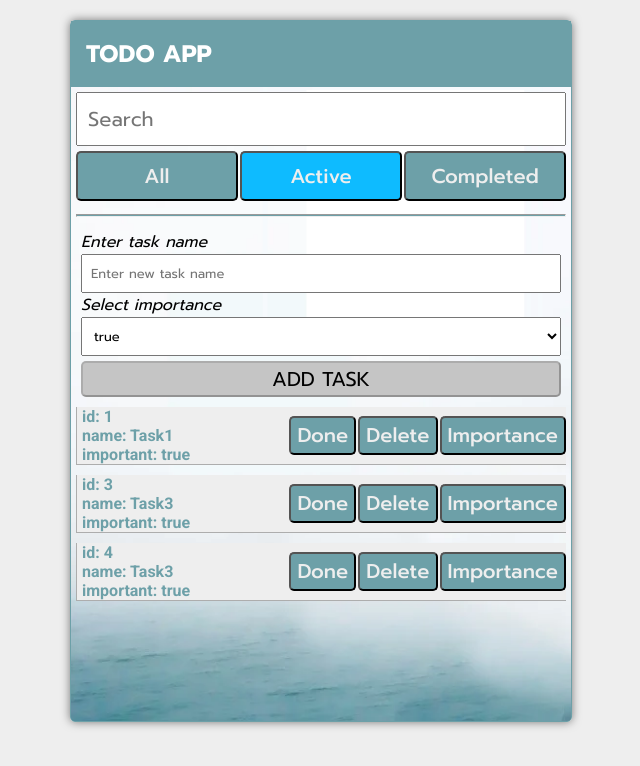
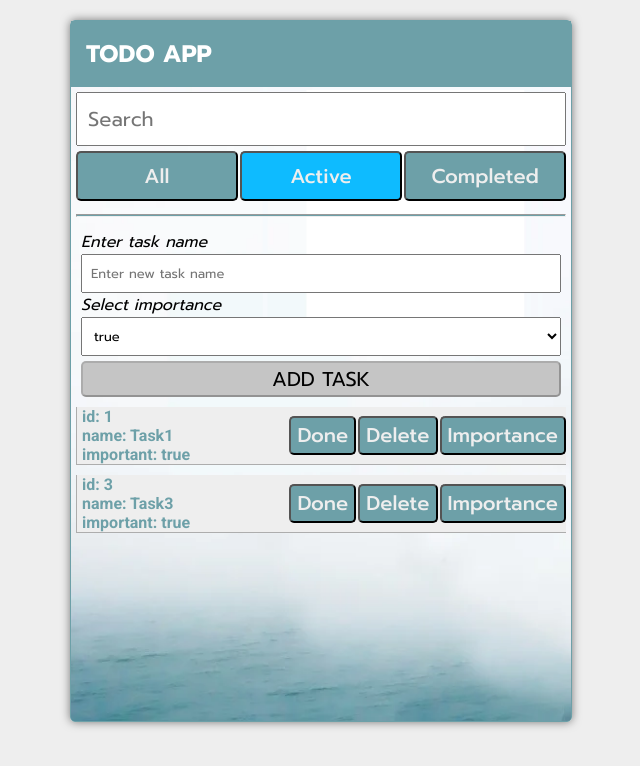
Before and after one commit to Alex-Gal/react-redux-todo, a React app: page / in a window 1280 px wide. Shown: the top 766 px of the page, without its empty margins (319-959 px from the left). Built offline with nearby package versions, Linux system fonts and the light colour scheme.

Commit message:
edit components

```diff
--- a/package.json
+++ b/package.json
@@ -38,7 +38,10 @@
     "babel-eslint": "^10.1.0",
     "babel-loader": "^8.2.3",
     "css-loader": "^6.5.1",
+    "eslint": "^7.18.0",
+    "eslint-config-airbnb": "^18.2.1",
     "eslint-loader": "^4.0.2",
+    "eslint-plugin-jsx-a11y": "^6.4.1",
     "eslint-plugin-react": "^7.28.0",
     "html-webpack-plugin": "^5.5.0",
     "mini-css-extract-plugin": "^2.4.5",
--- a/src/components/controls-bar/ControlsBar.jsx
+++ b/src/components/controls-bar/ControlsBar.jsx
@@ -1,8 +1,8 @@
 import React from 'react';
-import {Form} from './Form';
-import PropTypes from 'prop-types';
+import { Form } from './Form';
+import PropTypes from "prop-types";
 
-export const ControlsBar = ({displayedList, filterInput, filterInputHandler, changeDisplayedListHandler}) => {
+export const ControlsBar = ({ displayedList, filterInput, filterInputHandler, changeDisplayedListHandler }) => {
     const filterInputFunc = (e) => {
         filterInputHandler(e.target.value);
     };
--- a/src/components/task-list/load-tasks/LoadTasks.jsx
+++ b/src/components/task-list/load-tasks/LoadTasks.jsx
@@ -8,5 +8,4 @@ const tasks = [
     {id: 1, name: 'Task1', important: true, active: true},
     {id: 2, name: 'Task2', important: false, active: false},
     {id: 3, name: 'Task3', important: true, active: true},
-    {id: 4, name: 'Task3', important: true, active: true}
   ];
--- a/src/components/task-list/task-item/TaskItem.jsx
+++ b/src/components/task-list/task-item/TaskItem.jsx
@@ -3,20 +3,7 @@ import PropTypes from 'prop-types';
 import {TaskListContext} from '../TaskListContext';
 
 export const TaskItem = ({id, name, important, active}) => {
-
     const {changeTaskImportance, deleteTask, doneTask} = useContext(TaskListContext);
-
-    const deleteTaskFunc = () => {
-        deleteTask(id);
-    };
-
-    const doneTaskFunc = () => {
-        doneTask(id);
-    };
-
-    const changeTaskImportanceFunc = () => {
-        changeTaskImportance(id);
-    };
 
     return (
         <div className={'TaskItem'}>
@@ -27,9 +14,9 @@ export const TaskItem = ({id, name, important, active}) => {
             </div>
 
             <div className={'TasksButtonBlock'}>
-                <button onClick={doneTaskFunc} className={active ? 'TasksButton' : 'NotActiveTask'}>Done</button>
-                <button onClick={deleteTaskFunc} className={'TasksButton'}>Delete</button>
-                <button onClick={changeTaskImportanceFunc} className={'TasksButton'}>Importance</button>
+                <button onClick={() => doneTask(id)} className={active ? 'TasksButton' : 'NotActiveTask'}>Done</button>
+                <button onClick={() => deleteTask(id)} className={'TasksButton'}>Delete</button>
+                <button onClick={() => changeTaskImportance(id)} className={'TasksButton'}>Importance</button>
             </div>
         </div>
     );
--- a/src/store/reducers/task-item.js
+++ /dev/null
@@ -1,15 +0,0 @@
-import {createSlice} from '@reduxjs/toolkit';
-
-const props = {
-    name: 'task-item',
-    initialState: {
-        someInitialState: ''
-    },
-    reducers: {
-        taskItem: (state, payload) => {
-            state.someInitialState = action.payload;
-        }
-    }
-};
-
-export const {actions, reducer} = createSlice(props);
--- a/src/store/reducers/filterInputText.js
+++ b/src/store/reducers/tasksList.js
@@ -1,8 +1,13 @@
 import {createSlice} from '@reduxjs/toolkit';
 
 const props = {
-    name: 'filterInputText',
-    initialState: '',
+    name: 'tasksList',
+    initialState: {
+        someInputStr: 'someInputStr someInputStr',
+        filterStr: '',
+        comments: null,
+        isShowCommentsWithLike: true
+    },
     reducers: {
         filterInputText: (state, payload) => {
             state.someInitialState = action.payload;
--- a/src/store/store.js
+++ b/src/store/store.js
@@ -1,4 +1,4 @@
-import {configureStore, createStore} from '@reduxjs/toolkit';
+import {configureStore} from '@reduxjs/toolkit';
 import {reducers} from './reducers';
 // import {reducer} from './reducers/filterInputText';
 
```
Also changed, not shown: src/App.jsx (+3 -7 lines), src/store/reducers/index.js (+3 -4 lines), 1 other file (tests, documents, lock files or other folders).
